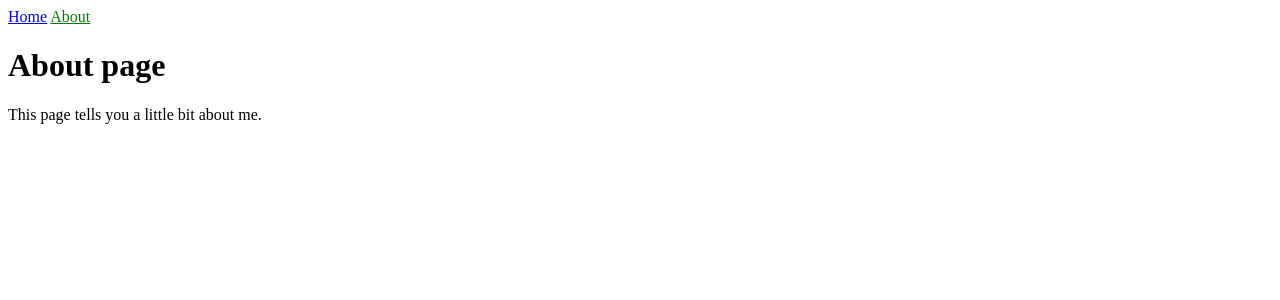
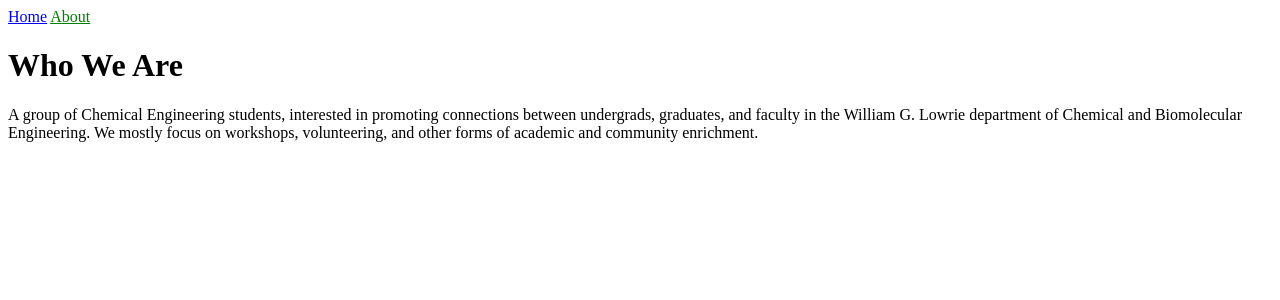
Before and after one commit to Nusselt-Number/osuoxe, a Jekyll site: the page built from about.md, in a window 1280 px wide. Shown: the top 300 px of the page. Built offline with Jekyll 4.4.1, drawn with Linux system fonts in a browser that asks for light colours.

Commit message:
Added basic mission to about and officers page

```diff
--- a/about.md
+++ b/about.md
@@ -1,7 +1,7 @@
 ---
 layout: default
-title: About
+title: About OXE
 ---
-# About page
+# Who We Are
 
-This page tells you a little bit about me.
+A group of Chemical Engineering students, interested in promoting connections between undergrads, graduates, and faculty in the William G. Lowrie department of Chemical and Biomolecular Engineering.  We mostly focus on workshops, volunteering, and other forms of academic and community enrichment.
```
Also changed, not shown: officers.md (added, +9 -0 lines).
